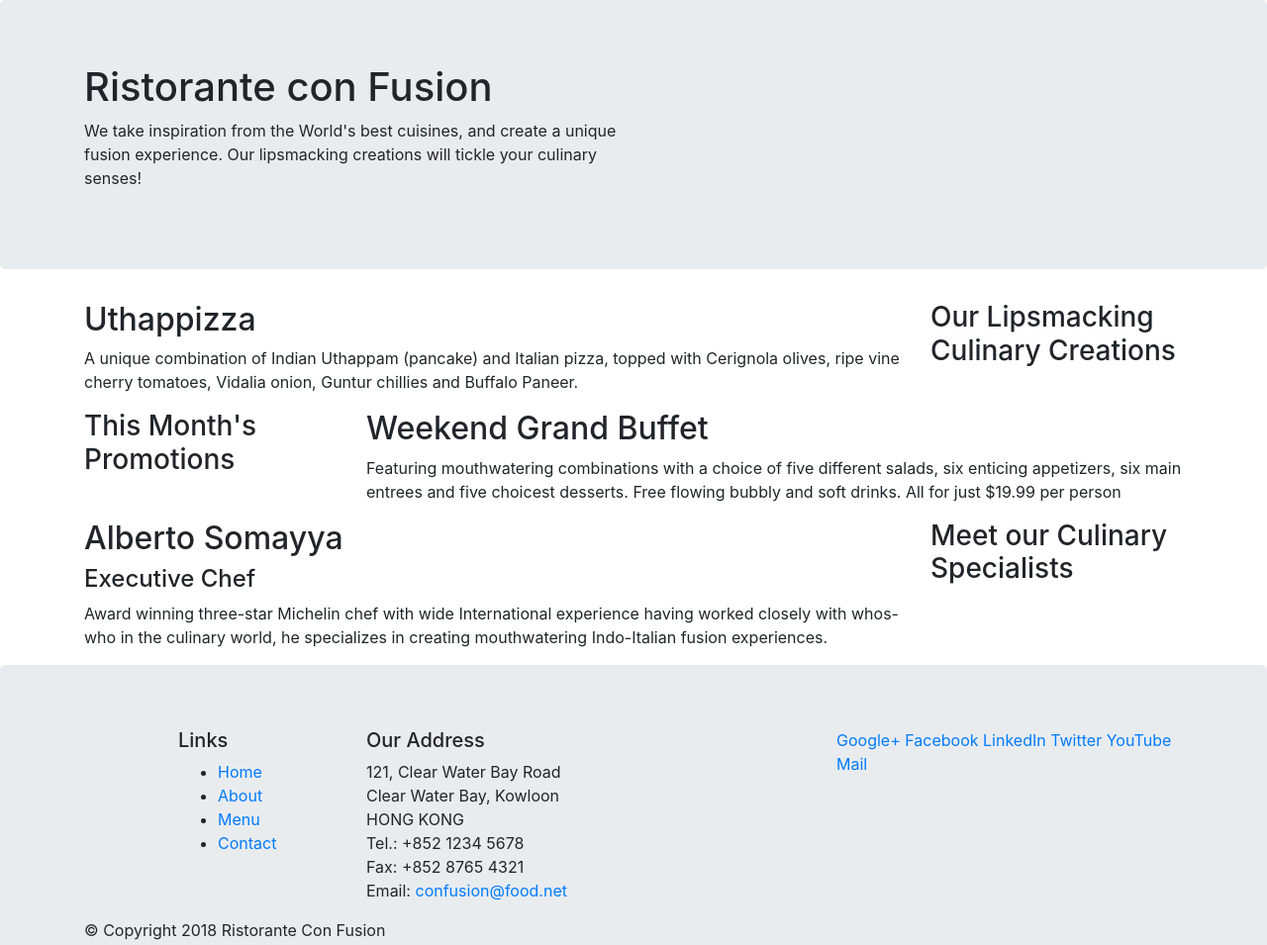
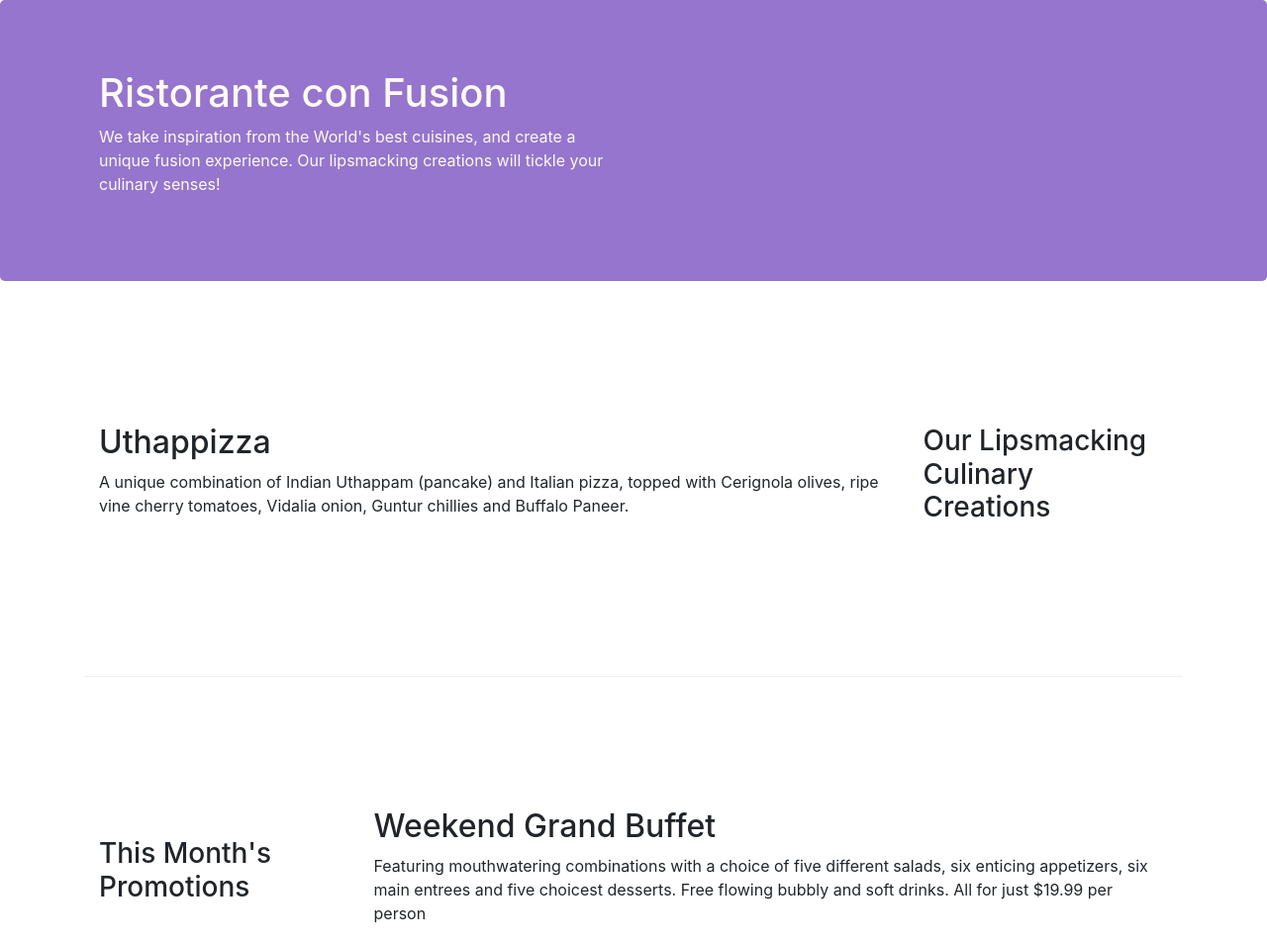
Before and after one commit to utkarshgoyal5/Confusion, a website: page index.html in a window 1280 px wide. Shown: the top 955 px of the page at 99% size. Drawn offline with nearby package versions, Linux system fonts and the light colour scheme.

Commit message:
bootstrap grid part-2

```diff
--- /dev/null
+++ b/CSS/style.css
@@ -0,0 +1,26 @@
+.row-header {
+    margin: 0px auto;
+    padding: 0px auto;
+}
+.row-content{
+    margin: 0px auto;
+    padding: 50px 0px 50px 0px;
+    border-bottom: 1px ridge;
+    min-height: 400px;
+}
+.footer{
+    background-color: #d1c4e9;
+    margin: 0px auto;
+    padding: 20px 0px 20px 0px;
+}
+.jumbotron {
+    padding: 70px 30px 70px 30px;
+    margin: 0px auto;
+    background: #9575cd;
+    color: floralwhite;
+}
+.address {
+    font-size: 80%;
+    margin: 0px;
+    color: #0f0f0f;
+}
--- a/index.html
+++ b/index.html
@@ -9,6 +9,7 @@
 
     <!-- Bootstrap CSS -->
     <link rel="stylesheet" href="node_modules/bootstrap/dist/css/bootstrap.min.css">
+    <link rel="stylesheet" href="CSS/style.css">
     <title>Ristorante Con Fusion</title>
 </head>
 
@@ -16,7 +17,7 @@
 
     <header class="jumbotron">
         <div class="container">
-            <div class="row">
+            <div class="row row-header">
                 <div class="col-12 col-sm-6">
                     <h1>Ristorante con Fusion</h1>
                     <p>We take inspiration from the World's best cuisines, and create a unique fusion experience. Our lipsmacking creations will tickle your culinary senses!</p>
@@ -28,7 +29,7 @@
     </header>
 
     <div class="container">
-        <div class="row">
+        <div class="row row-content align-items-center">
             <div class="col-12 col-sm-4 order-sm-last col-md-3">
                 <h3>Our Lipsmacking Culinary Creations</h3>
             </div>
@@ -39,7 +40,7 @@
         </div>
 
 
-        <div class="row">
+        <div class="row row-content align-items-center">
             <div class="col-12 col-sm-4 col-md-3">
                 <h3>This Month's Promotions</h3>
             </div>
@@ -49,7 +50,7 @@
             </div>
         </div>
 
-        <div class="row">
+        <div class="row row-content align-items-center">
             <div class="col-12 col-sm-4 order-sm-last col-md-3">
                 <h3>Meet our Culinary Specialists</h3>
             </div>
@@ -61,12 +62,12 @@
         </div>
     </div>
 
-    <footer class="jumbotron">
+    <footer class="footer">
         <div class="container">
             <div class="row">
                 <div class="col-4 offset-1 col-sm-2">
                     <h5>Links</h5>
-                    <ul>
+                    <ul class="list-unstyled">
                         <li><a href="#">Home</a></li>
                         <li><a href="#">About</a></li>
                         <li><a href="#">Menu</a></li>
@@ -75,7 +76,7 @@
                 </div>
                 <div class="col-7 col-sm-5">
                     <h5>Our Address</h5>
-                    <address>
+                    <address class="address">
 		              121, Clear Water Bay Road<br>
 		              Clear Water Bay, Kowloon<br>
 		              HONG KONG<br>
@@ -84,8 +85,8 @@
 		              Email: <a href="mailto:confusion@food.net">confusion@food.net</a>
 		           </address>
                 </div>
-                <div class="col-12 col-sm-4">
-                    <div>
+                <div class="col-12 col-sm-4 align-self-center">
+                    <div class="text-center">
                         <a href="http://google.com/+">Google+</a>
                         <a href="http://www.facebook.com/profile.php?id=">Facebook</a>
                         <a href="http://www.linkedin.com/in/">LinkedIn</a>
@@ -95,8 +96,8 @@
                     </div>
                 </div>
            </div>
-           <div class="row ">
-                <div class ="col">
+           <div class="row justify-content-center">
+                <div class ="col-auto">
                     <p>© Copyright 2018 Ristorante Con Fusion</p>
                 </div>
            </div>
```
